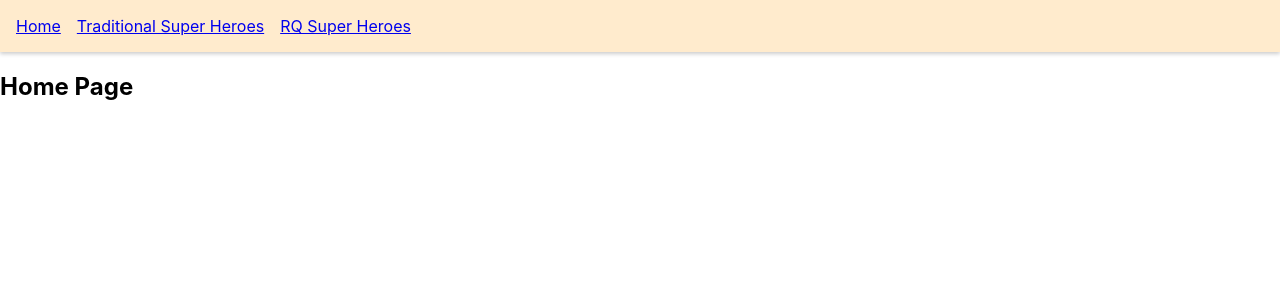
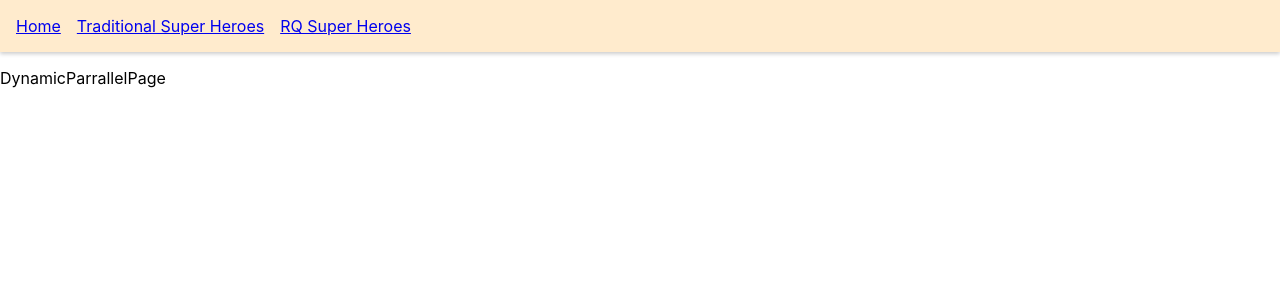
Before and after one commit to StephensGit/React-Query, a React (Create React App) app in the folder codevolution/react-query-starter/: page /rq-dynamic-parrallel in a window 1280 px wide. Shown: the top 300 px of the page. Built offline with nearby package versions, Linux system fonts and the light colour scheme; data requests are answered from the project's data file.

Commit message:
React Query Tutorial - 16 - Dynamic Parallel Queries

```diff
--- a/codevolution/react-query-starter/src/App.js
+++ b/codevolution/react-query-starter/src/App.js
@@ -8,6 +8,7 @@
 import { SuperHeroesPage } from './components/SuperHeroes.page'
 import { RQSuperHero } from './components/RQSuperHero'
 import { ParrallelQueriesPage } from './components/ParrallelQueriesPage'
+import { DynamicParrallelPage } from './components/DynamicParrallelPage'
 
 const queryClient = new QueryClient();
 
@@ -30,6 +31,9 @@
             </ul>
           </nav>
           <Switch>
+            <Route path='/rq-dynamic-parrallel'>
+              <DynamicParrallelPage heroIds={[1,3]} />
+            </Route>
             <Route path='/rq-parrallel'>
               <ParrallelQueriesPage />
             </Route>
--- /dev/null
+++ b/codevolution/react-query-starter/src/components/DynamicParrallelPage.js
@@ -0,0 +1,21 @@
+import { useQueries } from "react-query"
+import axios from 'axios'
+
+const fetchSuperHeroes = (heroId) => {
+    return axios.get(`http://localhost:3000/superheroes/${heroId}`)
+}
+
+export const DynamicParrallelPage = ({ heroIds }) => {
+    const queryResults = useQueries(
+        heroIds.map((id) => {
+            return {
+                queryKey: ['super-hero', id],
+                queryFn: () => fetchSuperHeroes(id),
+            }
+        })
+    )
+    console.log({ queryResults });
+  return (
+    <div>DynamicParrallelPage</div>
+  )
+}
```
